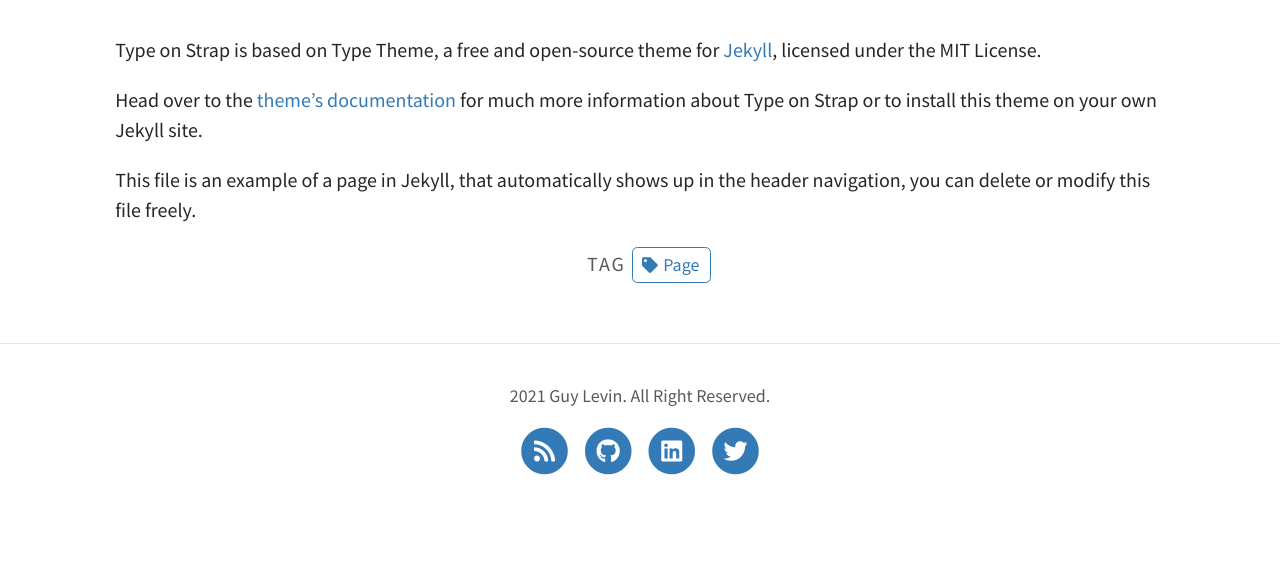
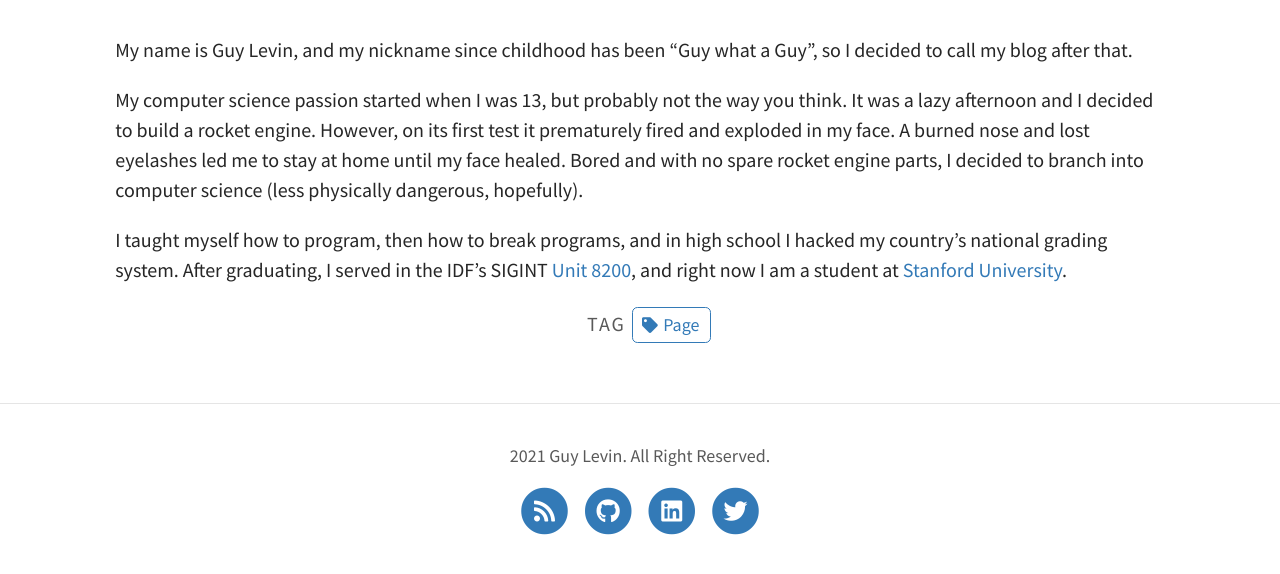
Before and after one commit to mavlevin/mavlevin.github.io, a Jekyll site: the page built from pages/about.md, in a window 1280 px wide, cut to the strip 308-882 px from the top of the page. Built offline with Jekyll 4.4.1, drawn with Linux system fonts in a browser that asks for light colours.

Commit message:
added about me

```diff
--- a/pages/about.md
+++ b/pages/about.md
@@ -6,8 +6,9 @@ feature-img: "assets/img/pexels/travel.jpeg"
 tags: [Page]
 ---
 
-Type on Strap is based on Type Theme, a free and open-source theme for [Jekyll](http://jekyllrb.com/), licensed under the MIT License.
 
-Head over to the [theme's documentation](https://github.io/sylhare/Type-on-Strap) for much more information about Type on Strap or to install this theme on your own Jekyll site.
+My name is Guy Levin, and my nickname since childhood has been "Guy what a Guy", so I decided to call my blog after that.
 
-This file is an example of a page in Jekyll, that automatically shows up in the header navigation, you can delete or modify this file freely.
+My computer science passion started when I was 13, but probably not the way you think. It was a lazy afternoon and I decided to build a rocket engine. However, on its first test it prematurely fired and exploded in my face. A burned nose and lost eyelashes led me to stay at home until my face healed. Bored and with no spare rocket engine parts, I decided to branch into computer science (less physically dangerous, hopefully).
+
+I taught myself how to program, then how to break programs, and in high school I hacked my country's national grading system. After graduating, I served in the IDF's SIGINT [Unit 8200](https://en.wikipedia.org/wiki/Unit_8200), and right now I am a student at [Stanford University](https://profiles.stanford.edu/guy-levin).
```
